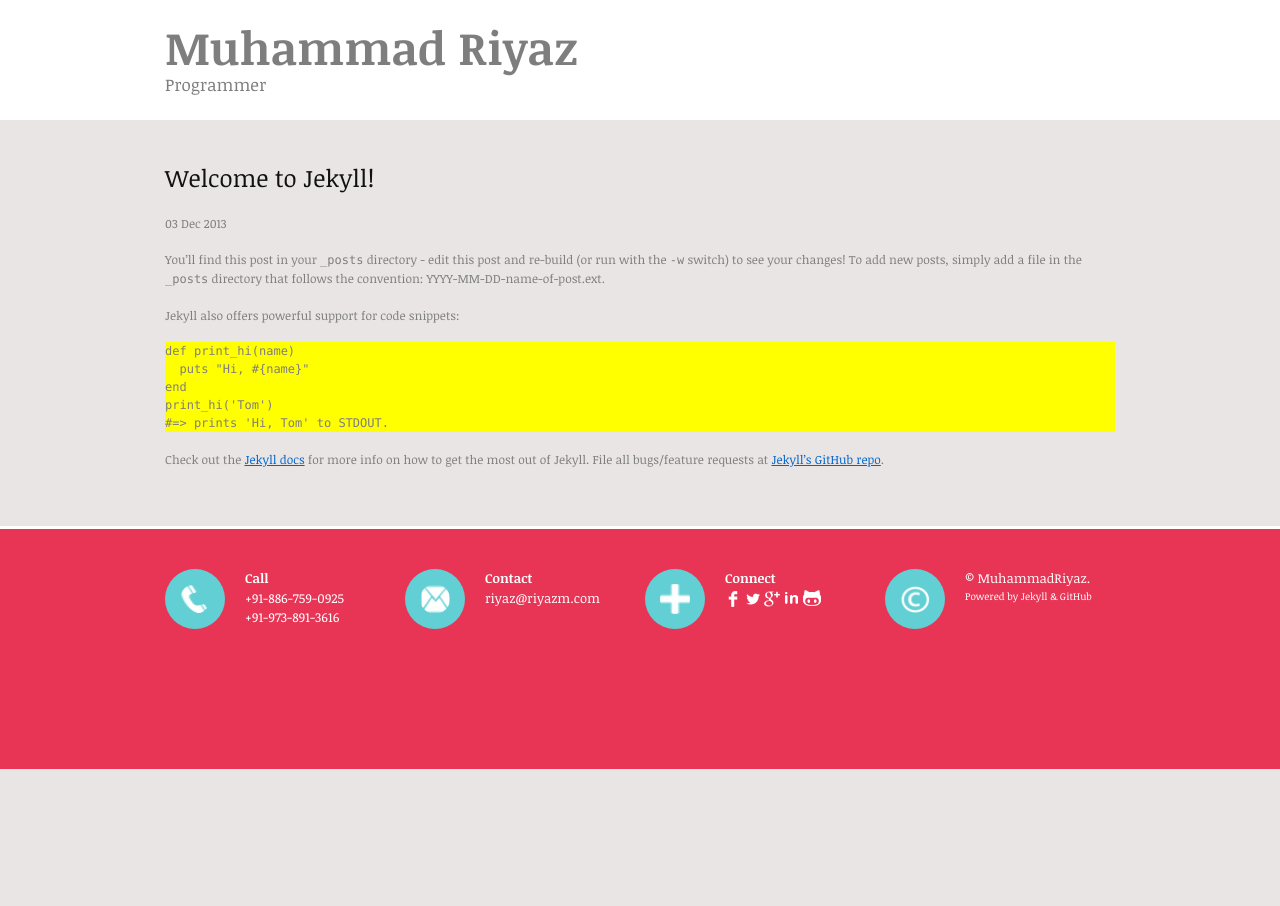
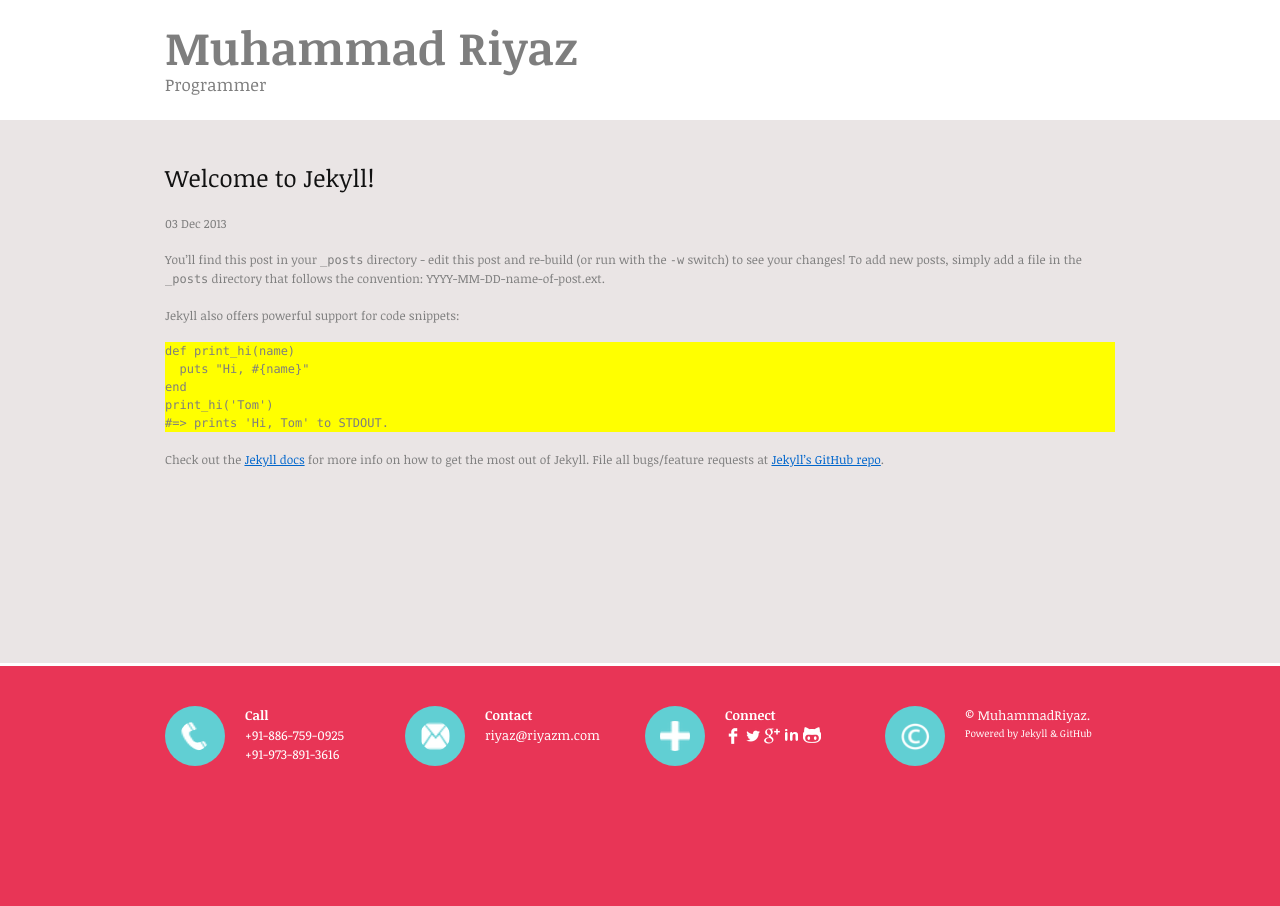
Before and after one commit to riyazMuhammad/riyazm.github.com, a Jekyll site: the page built from _posts/2013-12-03-welcome-to-jekyll.markdown, in a window 1280 px wide. Built offline with Jekyll 4.4.1, drawn with Linux system fonts in a browser that asks for light colours; Markdown is read by kramdown in place of the engine named in the settings.

Commit message:
updated css

```diff
--- a/css/custom.css
+++ b/css/custom.css
@@ -24,8 +24,8 @@
     padding-right: 15px;
 }*/
 .content{
-    padding-top: 40px;
-    padding-bottom: 40px;
+    margin-top: 40px;
+    margin-bottom: 40px;
 }
 .footer{
     background: #E83556;
--- a/js/site.js
+++ b/js/site.js
@@ -21,24 +21,24 @@
             footerTop = 0,
             $footer = $("#footer");
     footerHeight = $footer.height();
-    footerTop = ($(window).scrollTop() + $(window).height() - footerHeight) + "px";
+    footerTop = ($(window).scrollTop() + $(window).height() - (footerHeight)) + "px";
 
 
-//    console.log("Document height: ", $(document.body).height());
-//    console.log("Window height: ", $(window).height());
-//    console.log("Window scroll: ", $(window).scrollTop());
-//    console.log("Footer height: ", footerHeight);
-//    console.log("Footer top: ", footerTop);
-//    console.log("-----------");
+    console.log("Document height: ", $('body').height());
+    console.log("Window height: ", $(window).height());
+    console.log("Window scroll: ", $(window).scrollTop());
+    console.log("Footer height: ", footerHeight);
+    console.log("Footer top: ", footerTop);
+    console.log("-----------");
 
 
-    if (($(document.body).height() + footerHeight) < $(window).height()) {
+    if (($('body').height() + (footerHeight / 2)) < $(window).height()) {
         console.log("found problem");
         $footer.css({
             position: "absolute"
         }).stop().animate({
             top: footerTop
-        }, -1);
+        });
     } else {
         console.log("no problem");
         $footer.css({
```
